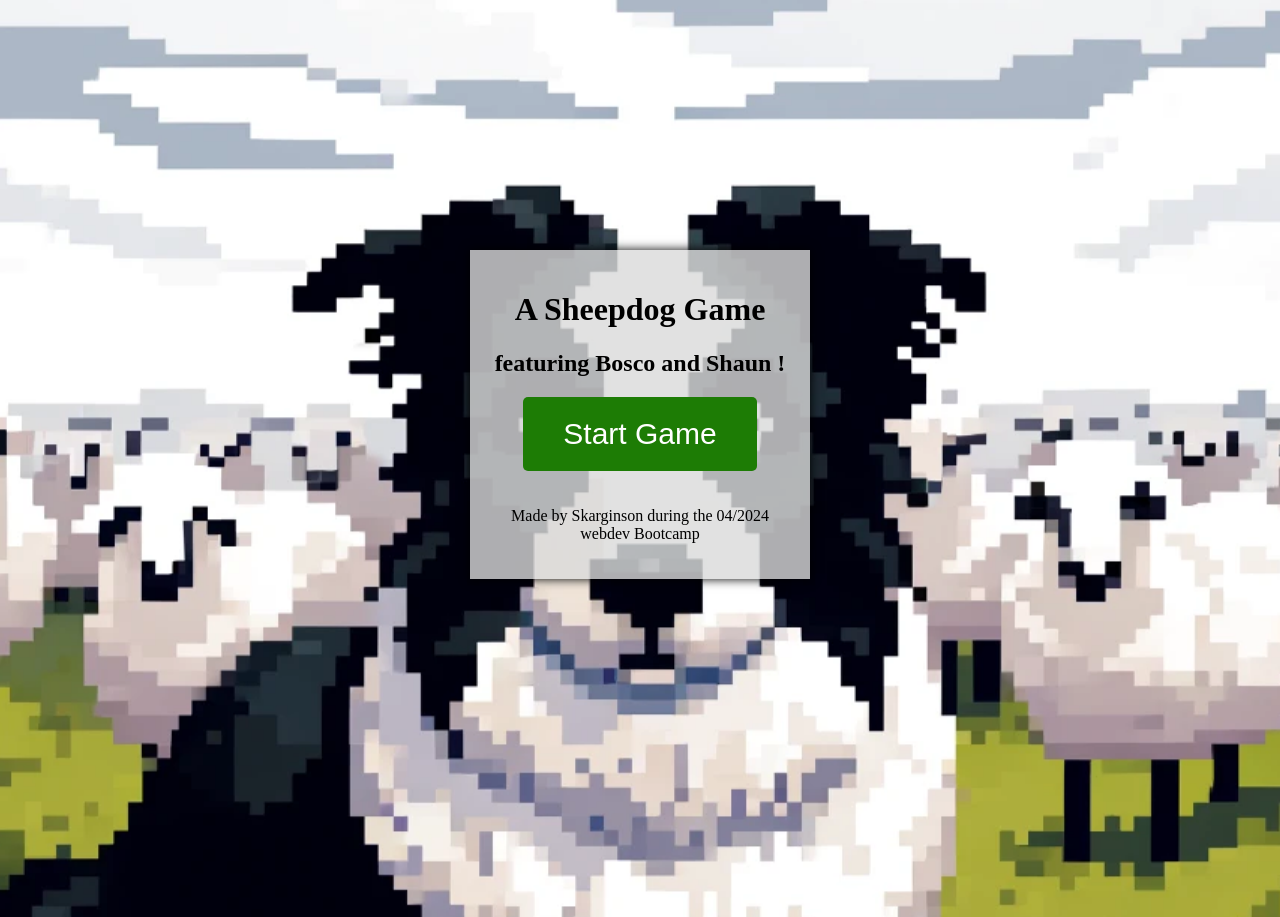
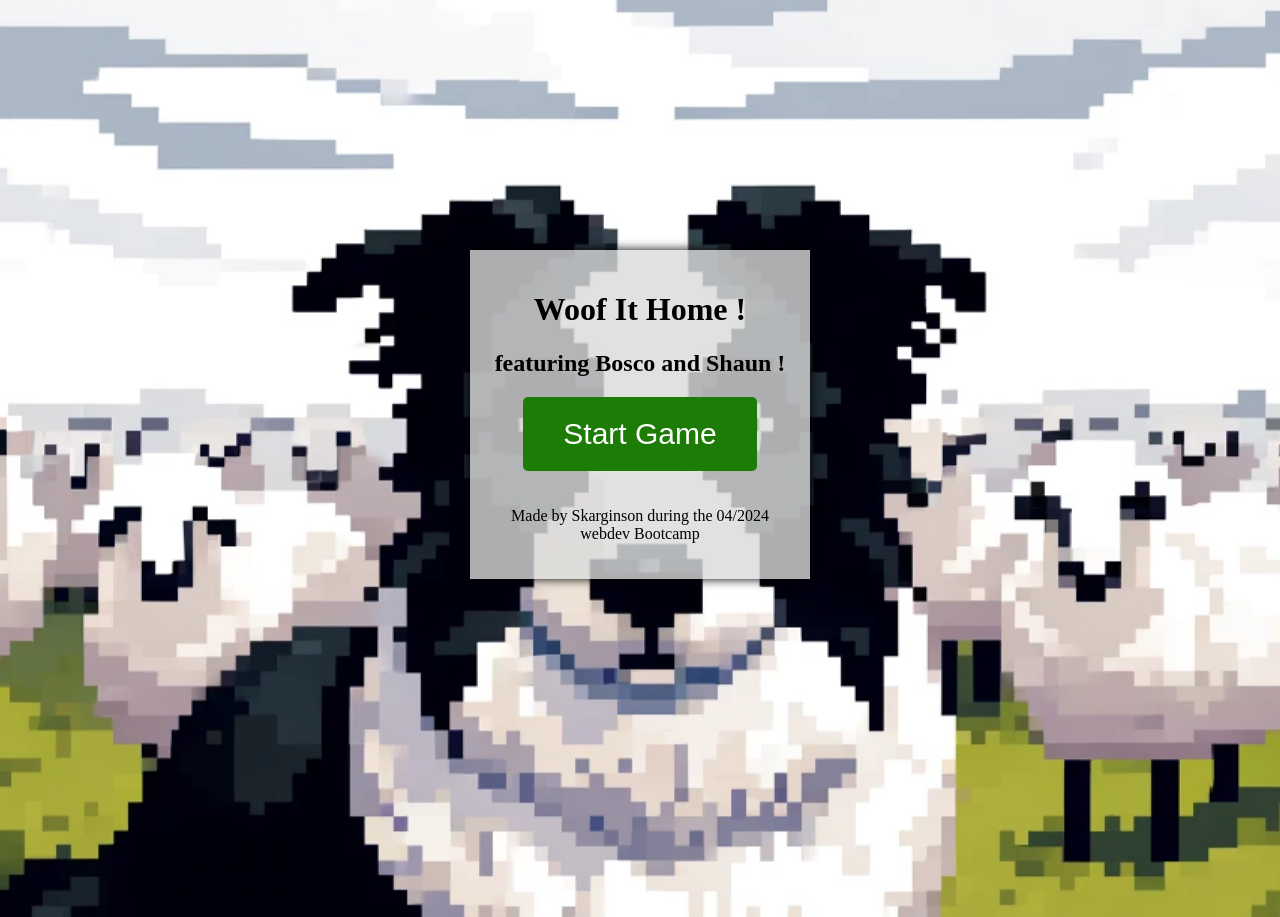
Before and after one commit to Skarginson/project1---Woof-It-Home-, a plain HTML site: page index.html in a window 1280 px wide. Drawn offline with Linux system fonts and the light colour scheme.

Commit message:
fixed title

```diff
--- a/index.html
+++ b/index.html
@@ -11,7 +11,7 @@
   <body>
     <main>
       <div id="game-intro">
-        <h1>A Sheepdog Game</h1>
+        <h1>Woof It Home !</h1>
         <h2>featuring Bosco and Shaun !</h2>
         <button id="start-button">Start Game</button>
         <p>Made by Skarginson during the 04/2024 webdev Bootcamp</p>
```
